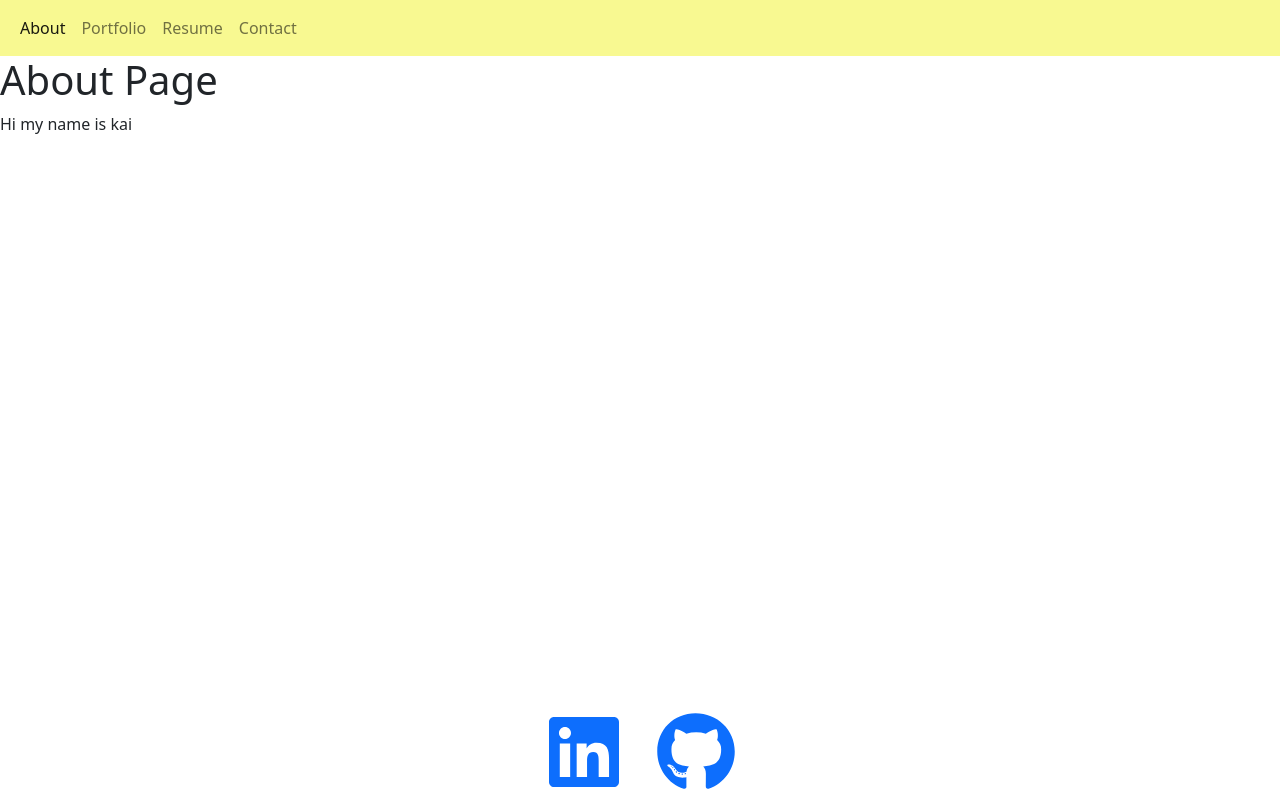
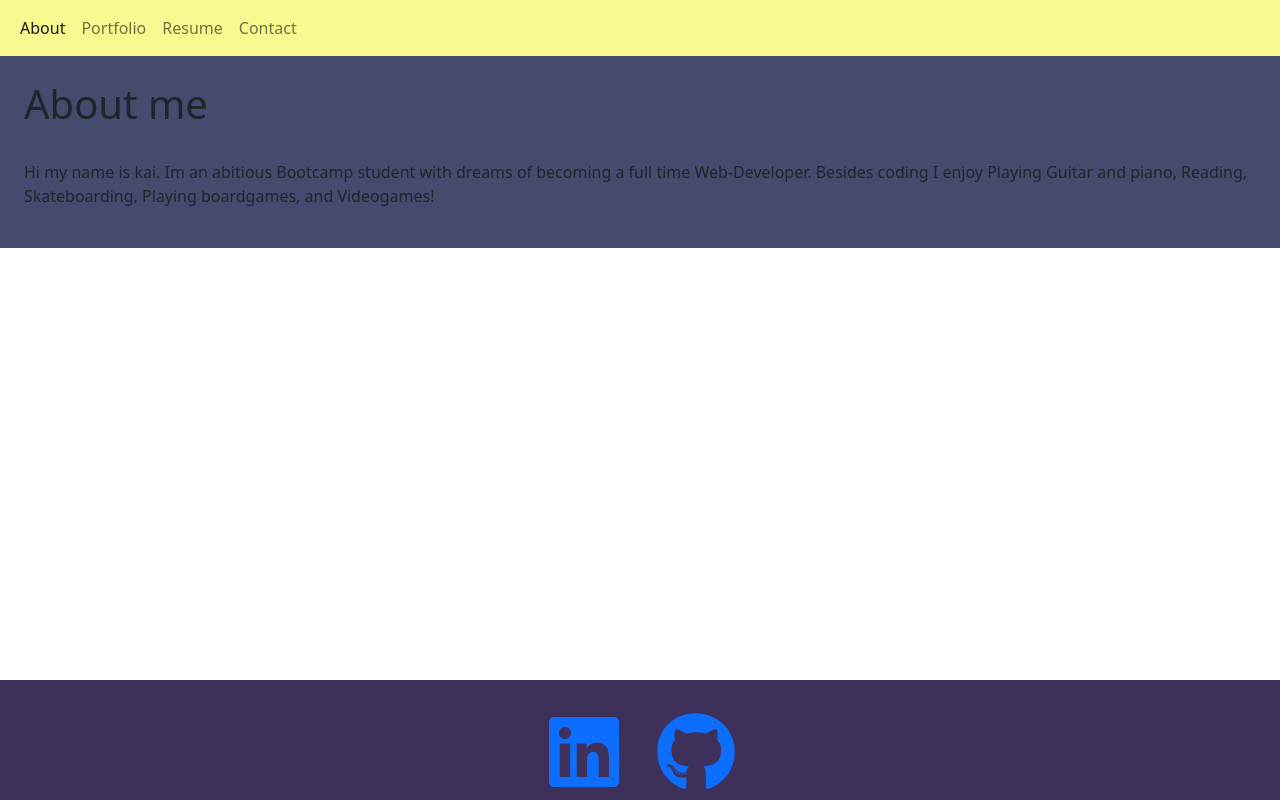
Before and after one commit to lacnoskillz/Kaikanes-Portfolio, a React (Create React App) app: page / in a window 1280 px wide. Built offline with nearby package versions, Linux system fonts and the light colour scheme.

Commit message:
attempted to move image to another location to see if it loads. failed. Added styling to About.js and background color. failed to stretch div to bottom of page

```diff
--- a/src/components/PortfolioContainer.js
+++ b/src/components/PortfolioContainer.js
@@ -6,6 +6,7 @@ import Portfolio from './pages/Portfolio';
 import Contact from './pages/Contact';
 //import Header from './pages/Header'
 import Footer from './pages/Footer'
+import '../styles/PortfolioContainer.css'
 export default function PortfolioContainer() {
   const [currentPage, setCurrentPage] = useState('About');
 
--- a/src/components/pages/About.js
+++ b/src/components/pages/About.js
@@ -1,12 +1,18 @@
 import React from 'react';
+import '../../styles/About.css'
 
 export default function About() {
   return (
-    <div>
-      <h1>About Page</h1>
-      <p>
-    Hi my name is kai
+    <div className='aboutcontainer'>
+    <div className='Pagetitle'>
+    <h1>About me</h1>
+    </div>
+    <div className='aboutdiv'>
+      {/* <img src="/public/images/IMG_0842JPG" alt="a selfie of me"/> */}
+      <p><br />
+    Hi my name is kai. Im an abitious Bootcamp student with dreams of becoming a full time Web-Developer. Besides coding I enjoy Playing Guitar and piano, Reading, Skateboarding, Playing boardgames, and Videogames!
       </p>
+    </div>
     </div>
   );
 }
--- a/src/components/pages/Footer.js
+++ b/src/components/pages/Footer.js
@@ -1,8 +1,9 @@
 import React from 'react';
-
+import '../../styles/Footer.css'
 import { FaLinkedin, FaGithub} from "react-icons/fa";
 export default function About() {
   return (
+    <div className='footerdiv'>
     <ul class="nav justify-content-center fixed-bottom ">
     <li class="nav-item">
       <a class="nav-link"  href="https://www.linkedin.com/in/kaikane-lacno-91601b268/"><FaLinkedin size='5em'/></a>
@@ -14,5 +15,6 @@ export default function About() {
       <a class="nav-link" href="#">Link</a>
     </li> */}
   </ul>
+  </div>
   );
 }
--- /dev/null
+++ b/src/styles/About.css
@@ -0,0 +1,15 @@
+.aboutdiv{
+    display: flex;
+    flex-direction: row;
+
+
+}
+.aboutcontainer{
+    background-color: #444B6E;
+    display: flex;
+    flex-direction: column;
+    padding: 3vh;
+    height: 100%;
+
+}
+html,body {height: 100%}
--- /dev/null
+++ b/src/styles/Footer.css
@@ -0,0 +1,8 @@
+.footerdiv{
+    height: 15vh;
+    width:  100%;
+    display: block;
+    background-color: #3D315B;
+    position: fixed;
+    bottom:0;
+}
```
Also changed, not shown: src/styles/PortfolioContainer.css (added), 1 other file (tests, documents, lock files or other folders).
